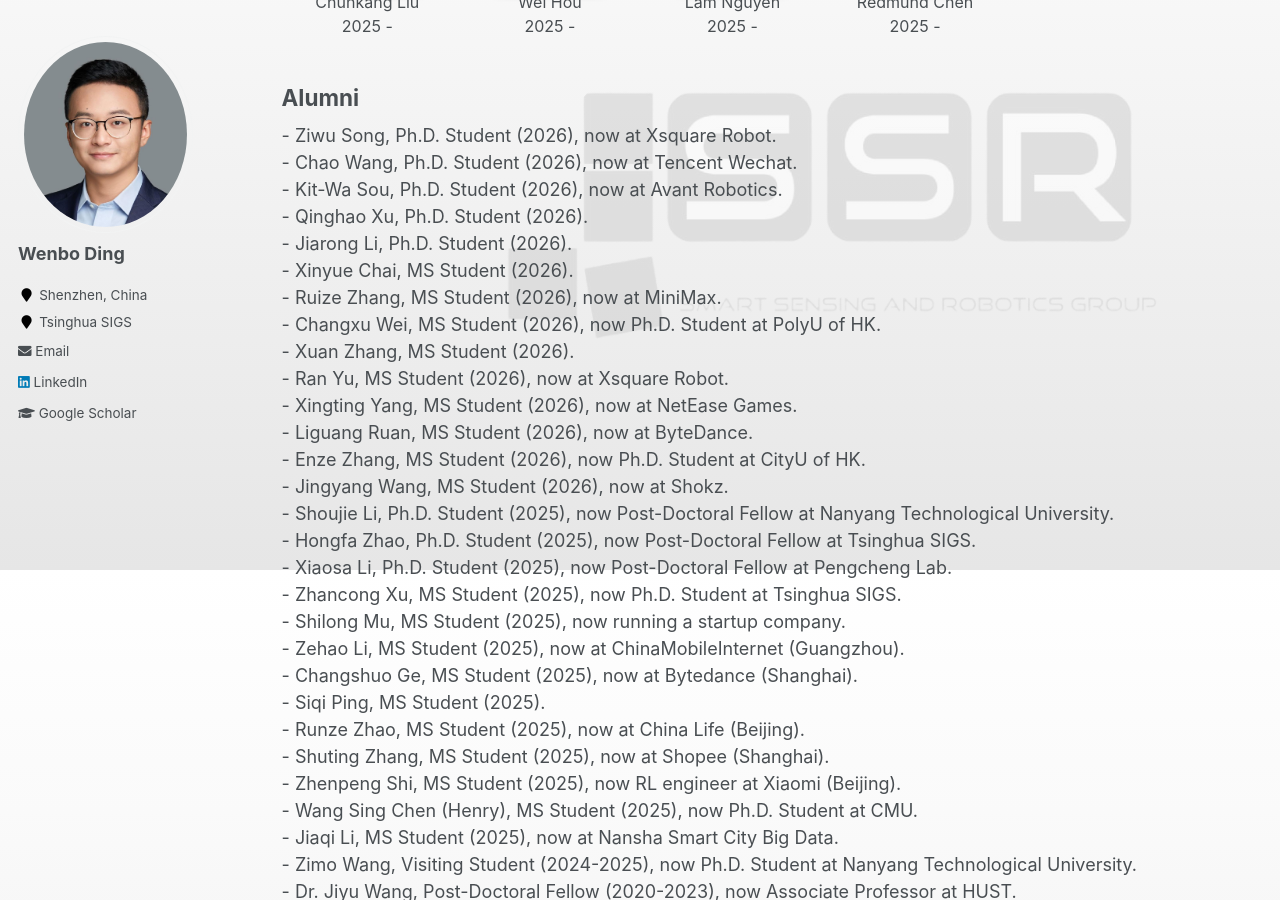
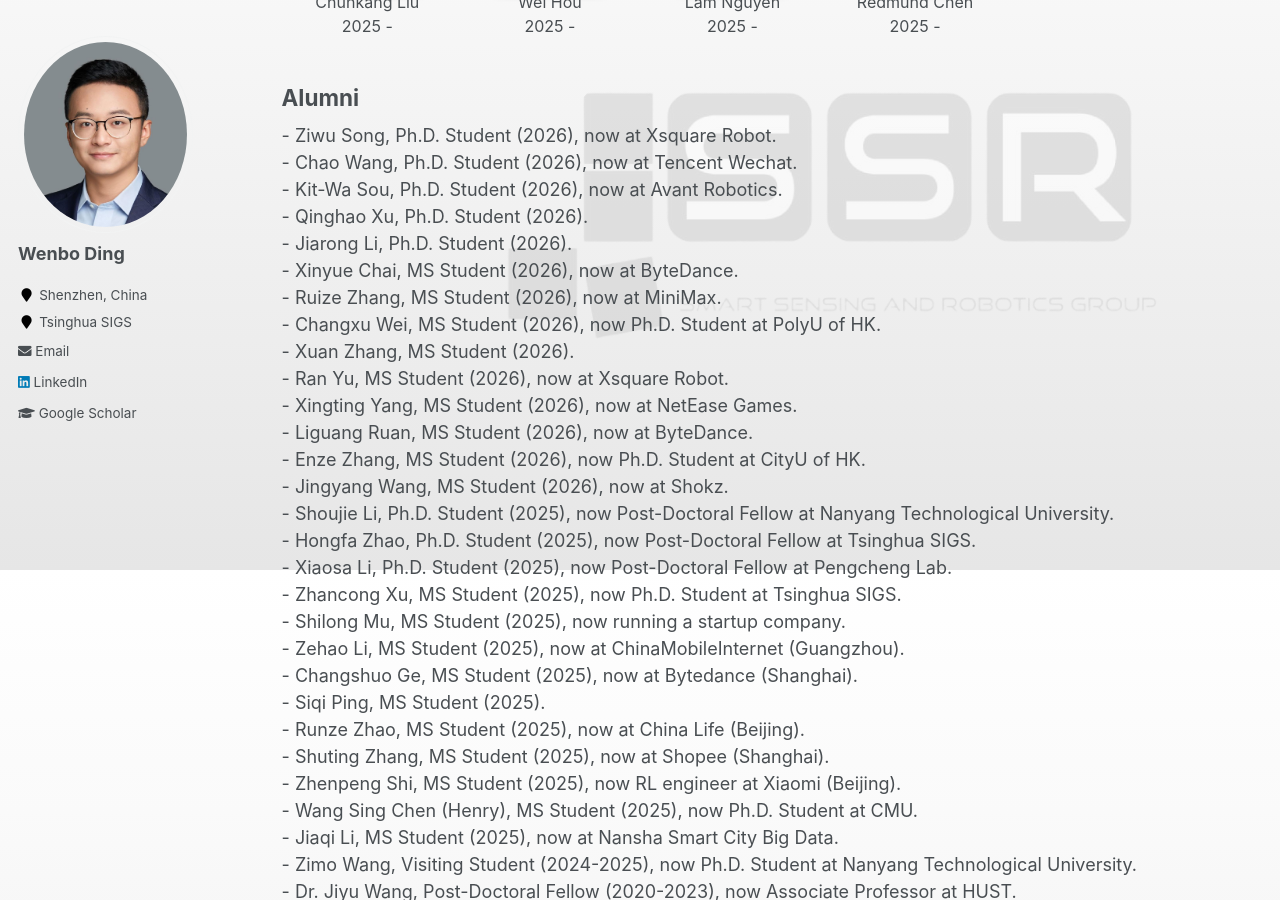
Before and after one commit to whenboy07/whenboy07.github.io, a Jekyll site: the page built from _pages/people.md, in a window 1280 px wide and 900 px high, scrolled down 2130 px. Built offline with Jekyll 4.4.1, drawn with Linux system fonts in a browser that asks for light colours.

Commit message:
update people

```diff
--- a/_pages/people.md
+++ b/_pages/people.md
@@ -883,7 +883,7 @@
     - Kit-Wa Sou, Ph.D. Student (2026), now at Avant Robotics.<br>
     - Qinghao Xu, Ph.D. Student (2026).<br>
     - Jiarong Li, Ph.D. Student (2026).<br>
-    - Xinyue Chai, MS Student (2026).<br>
+    - Xinyue Chai, MS Student (2026), now at ByteDance.<br>
     - Ruize Zhang, MS Student (2026), now at MiniMax.<br>
     - Changxu Wei, MS Student (2026), now Ph.D. Student at PolyU of HK.<br>
     - Xuan Zhang, MS Student (2026).<br>
```
